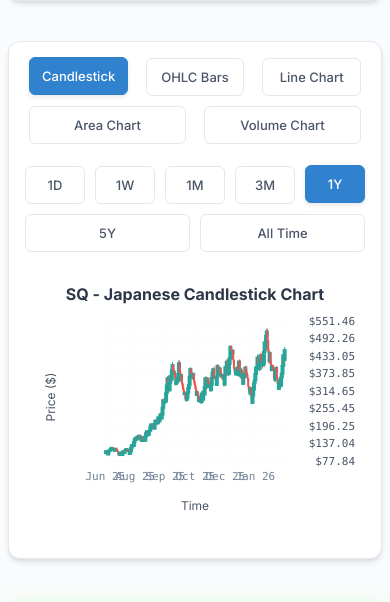
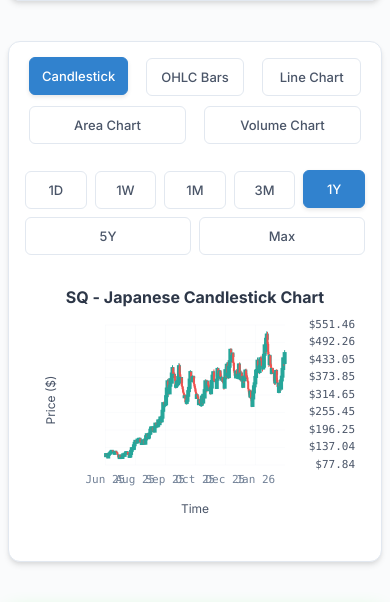
Before and after one commit to d-malhotra2020/financial-analysis-tool, a FastAPI app: page / in a window 390 px wide. Shown: the part 1054-1656 px from the top of the page. Run offline with FastAPI, Linux system fonts and the light colour scheme.

Commit message:
Fix chart control layout and clean up timeframe buttons
Layout Improvements:
- Separate chart type and timeframe buttons into distinct rows
- Center-align both button groups for professional appearance
- Increase spacing between chart type and timeframe sections (15px)
- Add flex-wrap for better responsive behavior

Button Text Cleanup:
- Change "All Time" to cleaner "Max" for better button sizing
- Maintain consistent button proportions across all timeframes
- Better visual hierarchy with chart types on top, timeframes below

Enhanced User Experience:
- Clear separation between chart selection and time selection
- Improved button spacing (8px gap for timeframes)
- Professional layout matching institutional platforms
- Better mobile responsiveness with existing CSS rules

Visual Structure:
- Chart Types: Top row (Candlestick, OHLC, Line, Area, Volume)
- Timeframes: Bottom row (1D, 1W, 1M, 3M, 1Y, 5Y, Max)
- Center-aligned and properly wrapped for all screen sizes

Resolves cramped button layout issues shown in screenshots.

🤖 Generated with [Claude Code](https://claude.ai/code)

Co-Authored-By: Claude <noreply@anthropic.com>

```diff
--- a/app/templates/dashboard.html
+++ b/app/templates/dashboard.html
@@ -631,21 +631,21 @@
 
             <div class="chart-container">
                 <div class="chart-controls">
-                    <div style="display: flex; gap: 10px; margin-bottom: 10px;">
+                    <div style="display: flex; gap: 10px; margin-bottom: 15px; justify-content: center; flex-wrap: wrap;">
                         <button class="chart-type-btn active" onclick="changeChartType('candlestick')">Candlestick</button>
                         <button class="chart-type-btn" onclick="changeChartType('ohlc')">OHLC Bars</button>
                         <button class="chart-type-btn" onclick="changeChartType('line')">Line Chart</button>
                         <button class="chart-type-btn" onclick="changeChartType('area')">Area Chart</button>
                         <button class="chart-type-btn" onclick="changeChartType('volume')">Volume Chart</button>
                     </div>
-                    <div style="display: flex; gap: 10px;">
+                    <div style="display: flex; gap: 8px; justify-content: center; flex-wrap: wrap;">
                         <button class="time-btn" onclick="changeTimeframe('1d')">1D</button>
                         <button class="time-btn" onclick="changeTimeframe('1w')">1W</button>
                         <button class="time-btn" onclick="changeTimeframe('1mo')">1M</button>
                         <button class="time-btn" onclick="changeTimeframe('3mo')">3M</button>
                         <button class="time-btn active" onclick="changeTimeframe('1y')">1Y</button>
                         <button class="time-btn" onclick="changeTimeframe('5y')">5Y</button>
-                        <button class="time-btn" onclick="changeTimeframe('max')">All Time</button>
+                        <button class="time-btn" onclick="changeTimeframe('max')">Max</button>
                     </div>
                 </div>
                 <div class="chart-wrapper">
```
